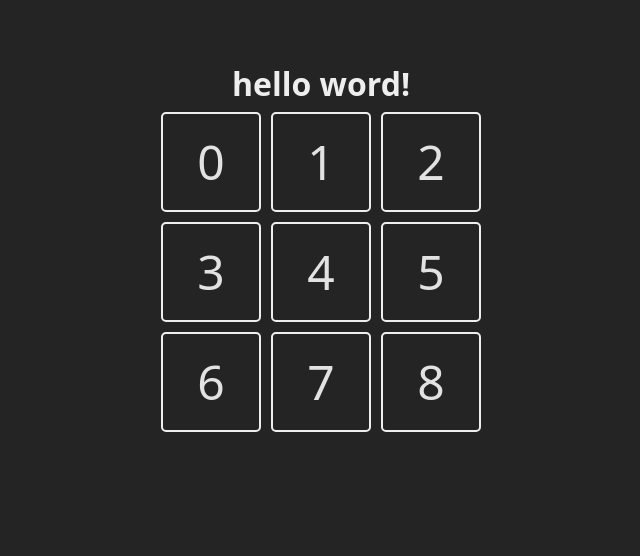
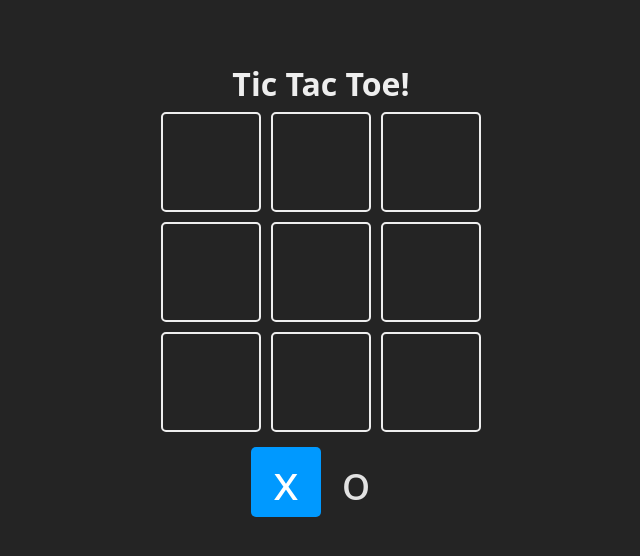
Before and after one commit to NazaRosales/tic-tac-toe, a React (Vite) app: page / in a window 1280 px wide. Shown: the top 556 px of the page, without its empty margins (319-959 px from the left). Built offline with nearby package versions, Linux system fonts and the light colour scheme.

Commit message:
Logic of turn

```diff
--- a/src/App.jsx
+++ b/src/App.jsx
@@ -1,33 +1,60 @@
+import { useState } from 'react'
 import './App.css'
 
 const TURN = {
-  x: 'x',
-  o: 'o'
+  X: 'x',
+  O: 'o'
 }
-const BOARD = Array(9).fill(null);
 
-const Squear = ({children, updateBoard, index}) =>{
+const Squear = ({children, isSelected, updateBoard, index}) =>{
+  const className = `square ${isSelected? 'is-selected' : ''}`
+  const handleClick = () => {
+    updateBoard();
+  }
   return (
-    <div className='square'>
+    <div onClick={handleClick} className = {className}>
       {children}
     </div>
   )
 }
 function App() {
+  const [board, setBoard] = useState(Array(9).fill(null));
+  const [turn, setTurn] = useState(TURN.X)
+
+
+  const updateBoard = () =>{
+    const newTurn = turn === TURN.X ? TURN.O : TURN.X;
+    setTurn(newTurn);
+  }
 
   return (
     <main className='board'>
-      <h1>hello word!</h1>
+      <h1>Tic Tac Toe!</h1>
       <section className='game'>
         {
-          BOARD.map( (cell, index)=>{
+          board.map( (cell, index)=>{
             return(
-              <Squear key={index} index={index}>
-                {index}
+              <Squear
+              key={index}
+              index={index}
+              updateBoard={updateBoard}>
+                {board[index]}
               </Squear>
             )
           })
         }
+      </section>
+
+      <section className='turn'>
+
+        <Squear isSelected = {turn === TURN.X}>
+          {TURN.X}
+        </Squear>
+
+        <Squear isSelected = {turn === TURN.O}>
+          {TURN.O}
+        </Squear>
+
       </section>
     </main>
   )
```
